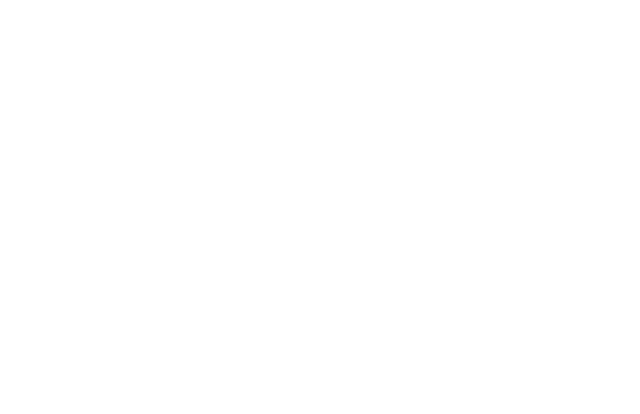
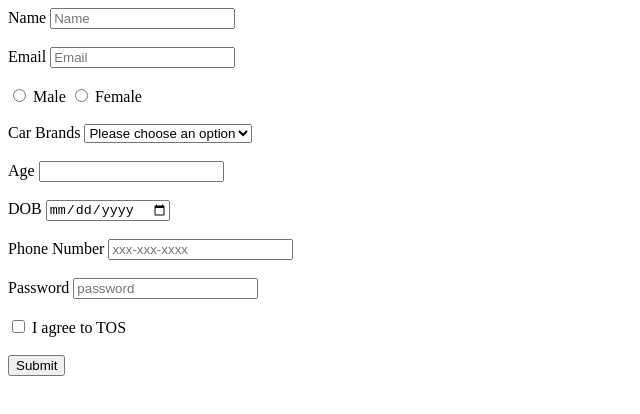
Before and after one commit to acciojob/signup-form-car-imsunokdir, a website: page main.html in a window 1280 px wide. Shown: the whole page, without its empty margins (0-640 px from the left). Drawn offline with Linux system fonts and the light colour scheme.

Commit message:
created a submission

```diff
--- a/main.html
+++ b/main.html
@@ -8,6 +8,54 @@
 
 <body>
 	<!-- the entire body must be written by student -->
+	<form method="post">
+		<label for="name">Name</label>
+		<input type="text" id="name" placeholder="Name" required>
+		<br><br>
+
+		<label for="email">Email</label>
+		<input type="email" id="email" placeholder="Email" required>
+		<br><br>
+
+		<input type="radio" id="gender_m" name="gender" required>
+		<label for="gender_m">Male</label>
+		<input type="radio" id="gender_f" name="gender" required>
+		<label for="gender_f">Female</label>
+		<br><br>
+
+		<label for="cars">Car Brands</label>
+		<select id="cars" required>
+			<option value="" disabled selected>Please choose an option</option>
+			<option value="BMW">BMW</option>
+			<option value="Buggati">Buggati</option>
+		</select>
+		<br><br>
+
+		<label for="age">Age</label>
+		<input type="number" id="age" required>
+		<br><br>
+
+		<label for="dob">DOB</label>
+		<input type="date" id="dob" required>
+		<br><br>
+
+		<label for="tel">Phone Number</label>
+		<input type="number" id="tel" placeholder="xxx-xxx-xxxx">
+		<br><br>
+
+		<label for="password">Password</label>
+		<input type="password" id="password" placeholder="password" required>
+		<br><br>
+		<!--
+		<input type="checkbox" id="tos" required>
+		<label for="tos">I agree to the TOS</label> -->
+		<label for="tos">
+        <input type="checkbox" id="tos" name="agree"> I agree to TOS
+    </label>
+		<br><br>
+		<button type="submit">Submit</button>
+
+	</form>
     <script type="text/javascript" src="./script.js">
 </script>
 
```
